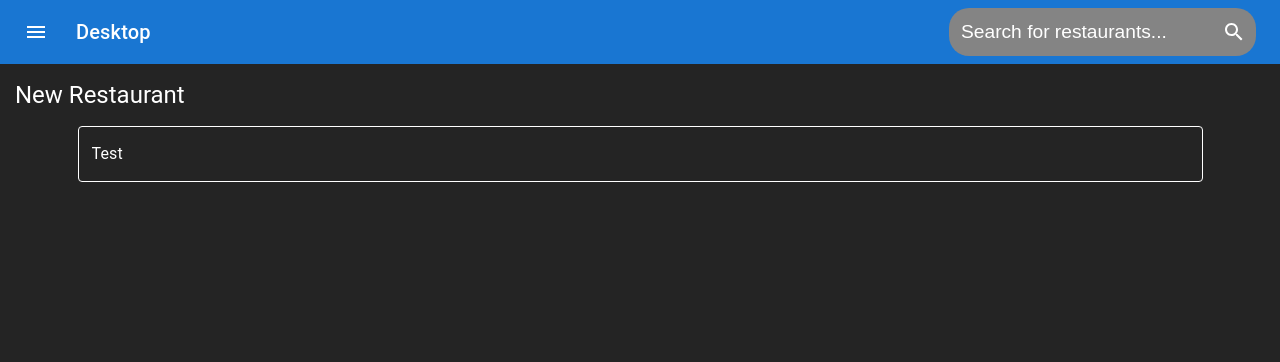
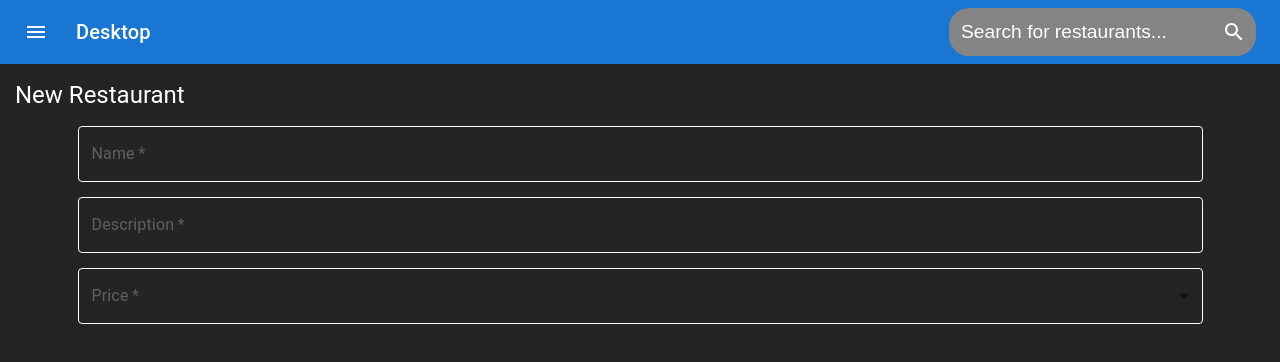
Before and after one commit to DylanLovell93/takehome-frontend, a React (Create React App) app: page /newRestaurant in a window 1280 px wide. Shown: the top 362 px of the page. Built offline with nearby package versions, Linux system fonts and the light colour scheme.

Commit message:
stopping point

```diff
--- a/src/Components/NewRestaurantForm/NewRestaurantForm.jsx
+++ b/src/Components/NewRestaurantForm/NewRestaurantForm.jsx
@@ -8,33 +8,13 @@ import {
   Box,
   Typography,
   TextField,
+  MenuItem,
 } from "@mui/material";
-import { orange } from "@mui/material/colors";
 
 const NewRestaurantForm = () => {
-  return (
-    <Box className="NewRestaurantForm" component="form" autocomplete="off">
-      <Typography
-        variant="h5"
-        component="div"
-        sx={{ mx: "auto", color: "white" }}
-      >
-        New Restaurant
-      </Typography>
-      <div className="formControl">
-        <TextField
-          id="test"
-          label="Test"
-          variant="outlined"
-          sx={{
+  const sx = {
     mx: "auto",
     flexGrow: 1,
-            "& fieldset": {
-              borderColor: "white",
-            },
-            "&.Mui-focused fieldset": {
-              borderColor: "white",
-            },
     "& label.Mui-focused": {
       color: "white",
     },
@@ -50,23 +30,64 @@ const NewRestaurantForm = () => {
     "& .MuiOutlinedInput-root:hover": {
       "& fieldset": {
         borderColor: "white",
-                borderWidth: "2px",
+        borderWidth: "1.5px",
       },
     },
     "& .MuiInputBase-formControl": {
       color: "white",
     },
     "& .MuiInputLabel-root": {
-              color: "white",
+      color: "#606060",
     },
-            "& .MuiOutlinedInput-root:blur": {
+    "& .MuiOutlinedInput-root:focus-within": {
       "& fieldset": {
         borderColor: "white",
         borderWidth: "1.5px",
       },
     },
-          }}
+  };
+
+  const options = [
+    { value: "$", label: "$" },
+    { value: "$$", label: "$$" },
+    { value: "$$$", label: "$$$" },
+  ];
+  return (
+    <Box className="NewRestaurantForm" component="form" autoComplete="off">
+      <Typography
+        variant="h5"
+        component="div"
+        sx={{ mx: "auto", color: "white" }}
+      >
+        New Restaurant
+      </Typography>
+      <div className="formControl">
+        <TextField required id="name" label="Name" variant="outlined" sx={sx} />
+      </div>
+      <div className="formControl">
+        <TextField
+          required
+          id="description"
+          label="Description"
+          variant="outlined"
+          sx={sx}
         />
+      </div>
+      <div className="formControl">
+        <TextField
+          required
+          select
+          id="price"
+          label="Price"
+          variant="outlined"
+          sx={sx}
+        >
+          {options.map((option) => (
+            <MenuItem key={option.value} value={option.value}>
+              {option.label}
+            </MenuItem>
+          ))}
+        </TextField>
       </div>
     </Box>
   );
```
Lines whose indentation alone changed are shown as unchanged.
